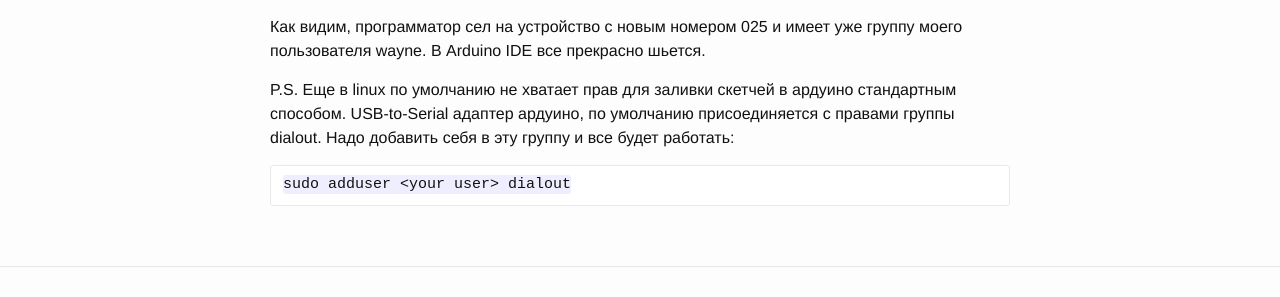
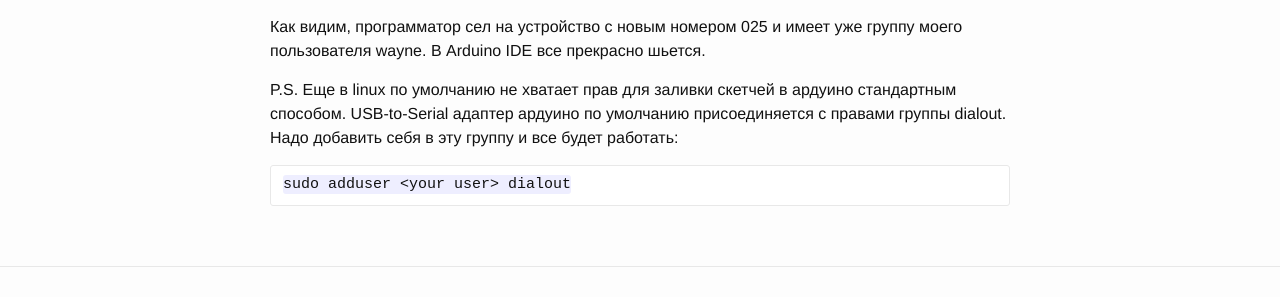
Before and after one commit to eugene-nikolaev/evgeniynickolaev.github.io, a Jekyll site: the page built from _posts/2015-10-07-linux-usbasp.markdown, in a window 1280 px wide. Shown: the part 1608-1905 px from the top of the page. Built offline with Jekyll 4.4.1, drawn with Linux system fonts in a browser that asks for light colours; Markdown is read by kramdown in place of the engine named in the settings.

Commit message:
Fix typo

````diff
--- a/_posts/2015-10-07-linux-usbasp.markdown
+++ b/_posts/2015-10-07-linux-usbasp.markdown
@@ -79,7 +79,7 @@ crw-rw-r-- 1 root wayne 189, 280 Oct  7 11:15 025
 В Arduino IDE все прекрасно шьется.
 
 P.S. Еще в linux по умолчанию не хватает прав для заливки скетчей в ардуино стандартным способом.
-USB-to-Serial адаптер ардуино, по умолчанию присоединяется с правами группы dialout.
+USB-to-Serial адаптер ардуино по умолчанию присоединяется с правами группы dialout.
 Надо добавить себя в эту группу и все будет работать:
 
 ```
````
